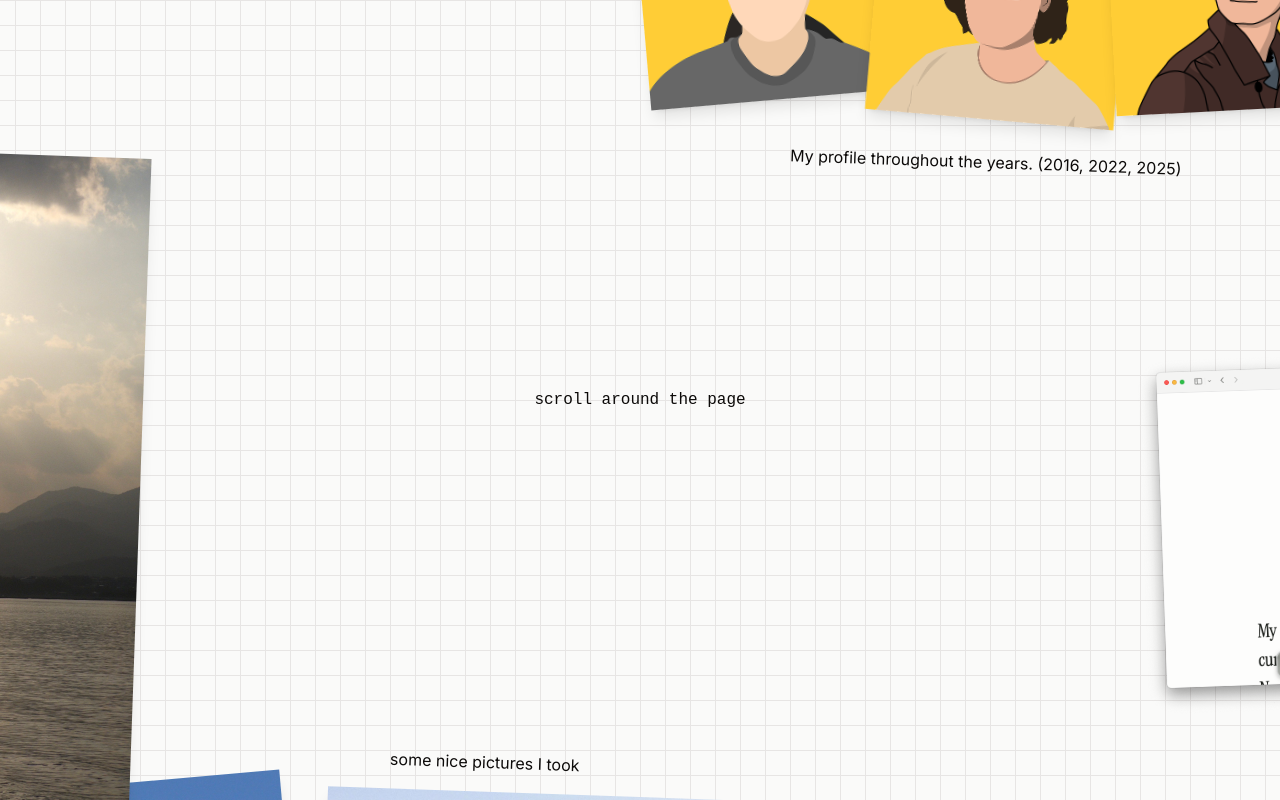
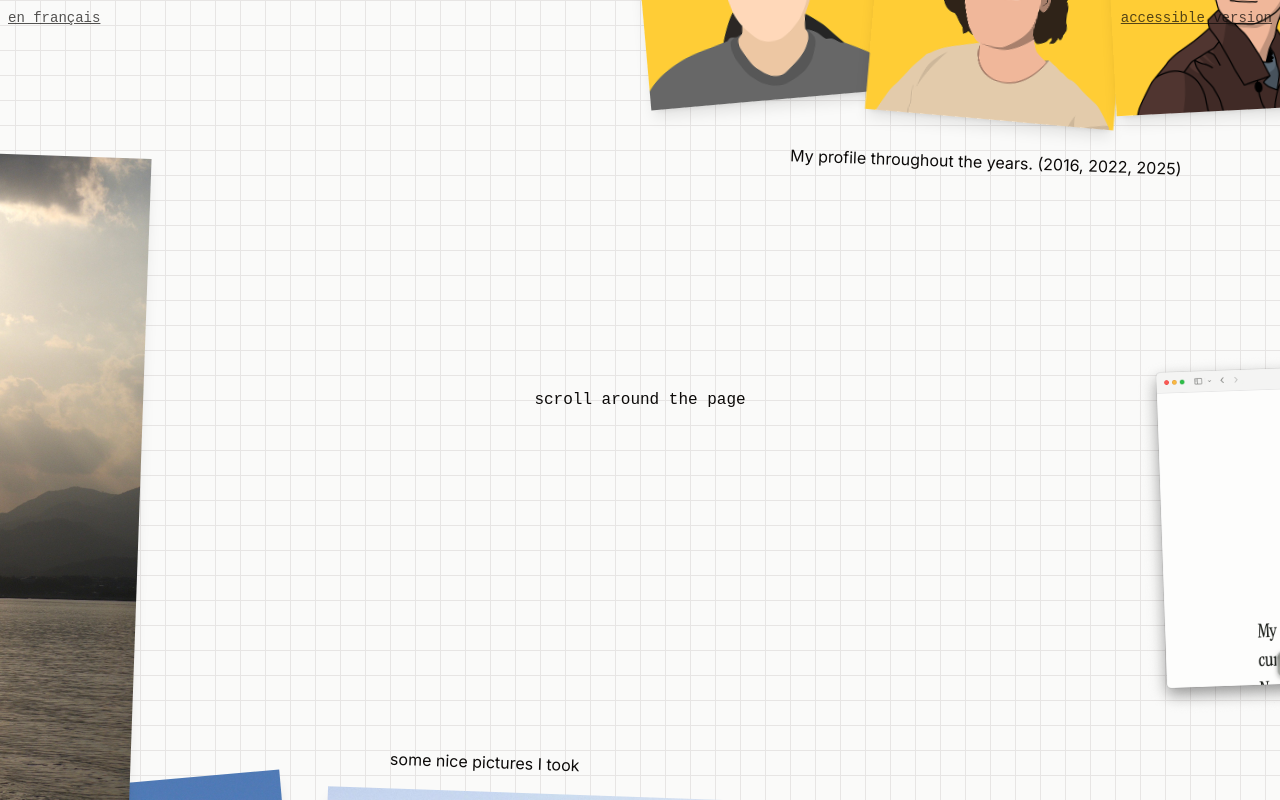
Before and after one commit to lemathurin/portfolio, a Next.js app: page /en/fun in a window 1280 px wide. Built offline with nearby package versions, Linux system fonts and the light colour scheme; a web font is replaced by a local one.

Commit message:
Header in canvas page

```diff
--- a/src/app/[locale]/fun/page.tsx
+++ b/src/app/[locale]/fun/page.tsx
@@ -3,28 +3,38 @@
 import Image from "next/image";
 import Canvas from "@/components/Canvas";
 import Link from "next/link";
+import LanguageToggle from "@/components/LanguageToggle";
+import Clock from "@/components/Clock";
 
 export default function FunPage() {
   return (
+    <>
+      <header className="bg-primary fixed top-0 right-0 left-0 z-40 flex w-full items-center justify-between gap-4 p-2 dark:mix-blend-difference">
+        <LanguageToggle />
+        <button className="cursor-pointer font-mono text-sm underline opacity-70 hover:no-underline hover:opacity-100">
+          accessible version
+        </button>
+      </header>
       <Canvas>
         <h1
           style={{
-          position: "fixed",
-          left: "50%",
-          top: "50%",
+            position: "absolute",
+            left: 1250,
+            top: 1250,
             transform: "translate(-50%, -50%)",
             zIndex: 10,
-          pointerEvents: "none",
             fontFamily: "var(--font-mono)",
+            whiteSpace: "nowrap",
           }}
         >
           scroll around the page
         </h1>
-      <div
+        <section
           className="relative"
           style={{
             left: 1250,
             top: 700,
+            pointerEvents: "none",
           }}
         >
           <Image
@@ -76,12 +86,13 @@ export default function FunPage() {
           >
             My profile throughout the years. (2016, 2022, 2025)
           </p>
-      </div>
-      <div
+        </section>
+        <section
           className="relative"
           style={{
             left: 450,
             top: 1600,
+            pointerEvents: "none",
           }}
         >
           <Image
@@ -134,8 +145,8 @@ export default function FunPage() {
           >
             some nice pictures I took
           </p>
-      </div>
-      <div
+        </section>
+        <section
           className="relative"
           style={{
             left: 1750,
@@ -152,6 +163,7 @@ export default function FunPage() {
               left: 0,
               top: 0,
               transform: "rotate(-2deg)",
+              pointerEvents: "none",
             }}
           />
           <Link
@@ -166,7 +178,8 @@ export default function FunPage() {
           >
             my old portfolio
           </Link>
-      </div>
+        </section>
       </Canvas>
+    </>
   );
 }
--- a/src/components/Canvas.tsx
+++ b/src/components/Canvas.tsx
@@ -78,6 +78,7 @@ const Canvas: React.FC<CanvasProps> = ({ children }) => {
         width: "100vw",
         height: "100dvh",
         overflow: "hidden",
+        transform: "translateZ(0)",
       }}
     >
       <motion.div
@@ -90,12 +91,12 @@ const Canvas: React.FC<CanvasProps> = ({ children }) => {
           height: DIV_HEIGHT,
           x,
           y,
-          willChange: "transform",
           backgroundImage: `
             linear-gradient(to right, var(--secondary) 1px, transparent 1px),
             linear-gradient(to bottom, var(--secondary) 1px, transparent 1px)
           `,
           backgroundSize: "25px 25px",
+          zIndex: -1,
         }}
       >
         {children}
```
Lines whose indentation alone changed are shown as unchanged.
